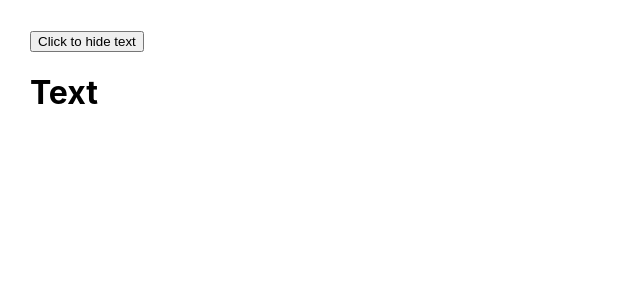
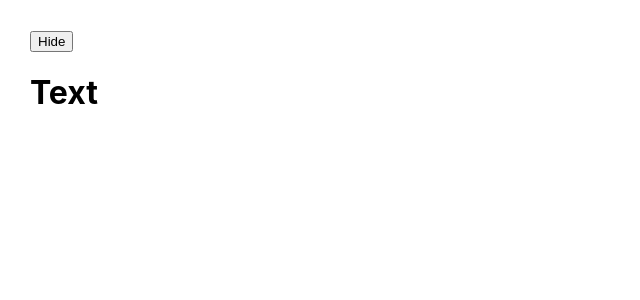
Before and after one commit to ktgift/homeworkCodeCamp12, a React (Create React App) app in the folder react/my-lab/my-lab/: page / in a window 1280 px wide. Shown: the top 300 px of the page, without its empty margins (0-640 px from the left). Built offline with nearby package versions, Linux system fonts and the light colour scheme.

Commit message:
finish lab7-3

```diff
--- a/react/my-lab/my-lab/src/App.js
+++ b/react/my-lab/my-lab/src/App.js
@@ -6,9 +6,9 @@ function App() {
   return (
     <div style={{ margin: '30px' }}>
       <button onClick={() => {setShowText(!showText)}}>
-      Click to hide text</button>
+      {showText === true ? 'Hide' : 'Show'}</button>
+
       {showText && <h1>Text</h1>}
-
     </div>
 
   )
```
